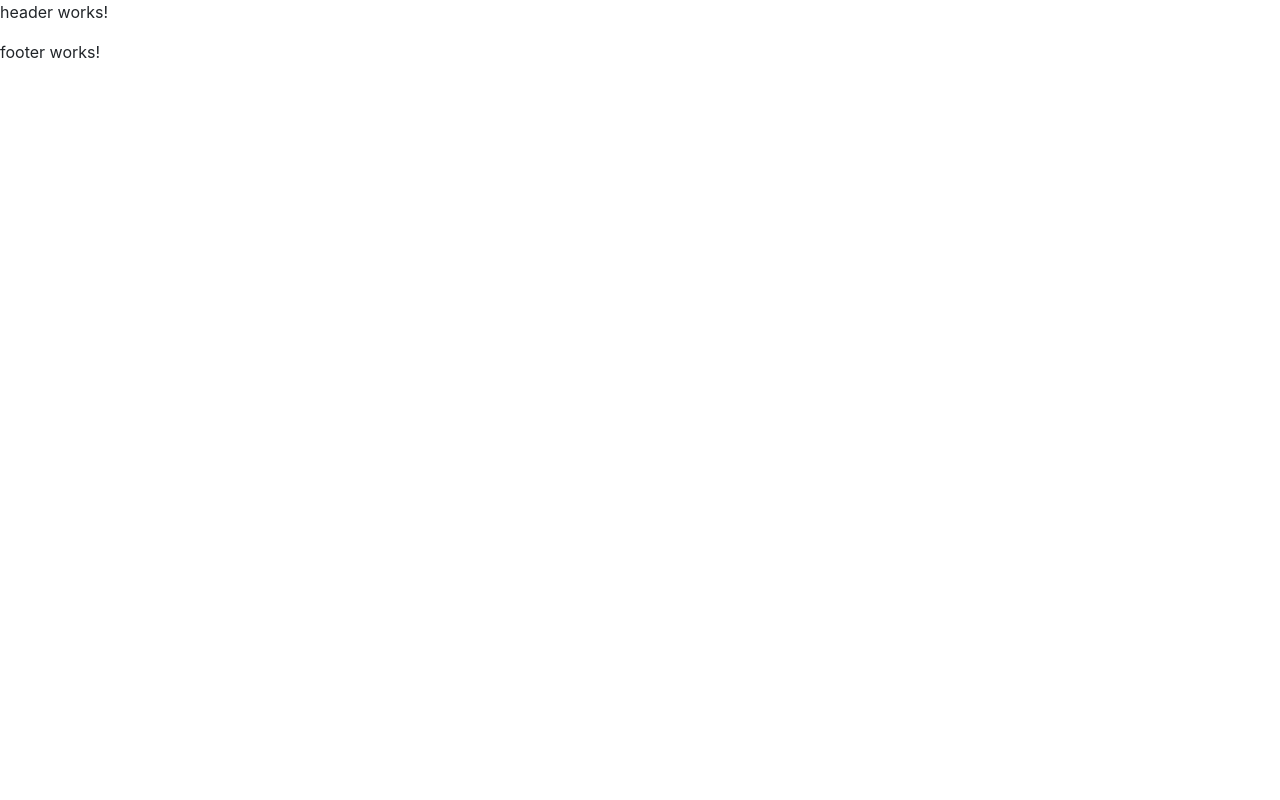
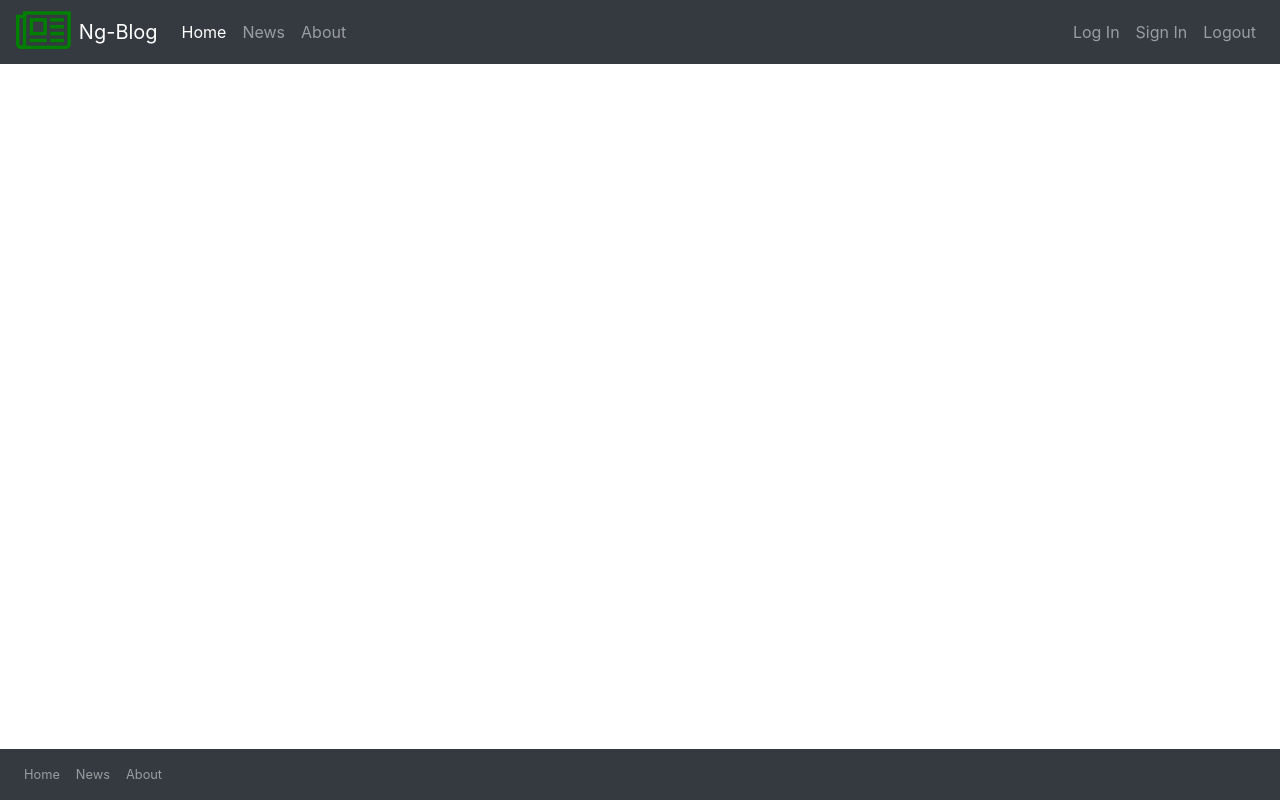
Before and after one commit to flalfalaen/ng-blog, an Angular app: page / in a window 1280 px wide. Built offline with nearby package versions, Linux system fonts and the light colour scheme.

Commit message:
main and footer template #1

```diff
--- a/angular.json
+++ b/angular.json
@@ -47,8 +47,8 @@
               "src/assets"
             ],
             "styles": [
-              "./node_modules/bootstrap/dist/css/bootstrap.min.css",
-              "node_modules/font-awesome/css/font-awesome.css",
+              "node_modules/bootstrap/scss/bootstrap.scss",
+              "node_modules/font-awesome/scss/font-awesome.scss",
               "src/styles.scss"
             ],
             "scripts": [
--- a/src/app/shared/footer/footer.component.html
+++ b/src/app/shared/footer/footer.component.html
@@ -1 +1,17 @@
-<p>footer works!</p>
+<nav class="navbar navbar-expand navbar-dark bg-dark fixed-bottom">
+
+    <div class="collapse navbar-collapse" id="navbarText">
+        <ul class="navbar-nav mr-auto">
+            <li class="nav-item small">
+                <a class="nav-link" href="#">Home</a>
+            </li>
+            <li class="nav-item small">
+                <a class="nav-link" href="#">News</a>
+            </li>
+            <li class="nav-item small">
+                <a class="nav-link" href="#">About</a>
+            </li>
+        </ul>
+
+    </div>
+</nav>
--- a/src/app/shared/header/header.component.html
+++ b/src/app/shared/header/header.component.html
@@ -1 +1,36 @@
-<p>header works!</p>
+<nav class="navbar navbar-expand navbar-dark bg-dark sticky-top">
+
+    <span style="color: green;">
+        <i class="fa fa-3x fa-newspaper-o"></i>
+    </span>
+    <a class="navbar-brand pl-2" href="#">
+        Ng-Blog
+    </a>
+
+    <div class="collapse navbar-collapse" id="navbarText">
+        <ul class="navbar-nav mr-auto">
+            <li class="nav-item active">
+                <a class="nav-link" href="#">Home</a>
+            </li>
+            <li class="nav-item">
+                <a class="nav-link" href="#">News</a>
+            </li>
+            <li class="nav-item">
+                <a class="nav-link" href="#">About</a>
+            </li>
+        </ul>
+
+        <ul class="navbar-nav ">
+            <li class="nav-item">
+                <a class="nav-link" href="#">Log In</a>
+            </li>
+            <li class="nav-item">
+                <a class="nav-link" href="#">Sign In</a>
+            </li>
+            <li class="nav-item">
+                <a class="nav-link" href="#">Logout</a>
+            </li>
+        </ul>
+
+    </div>
+</nav>
```
